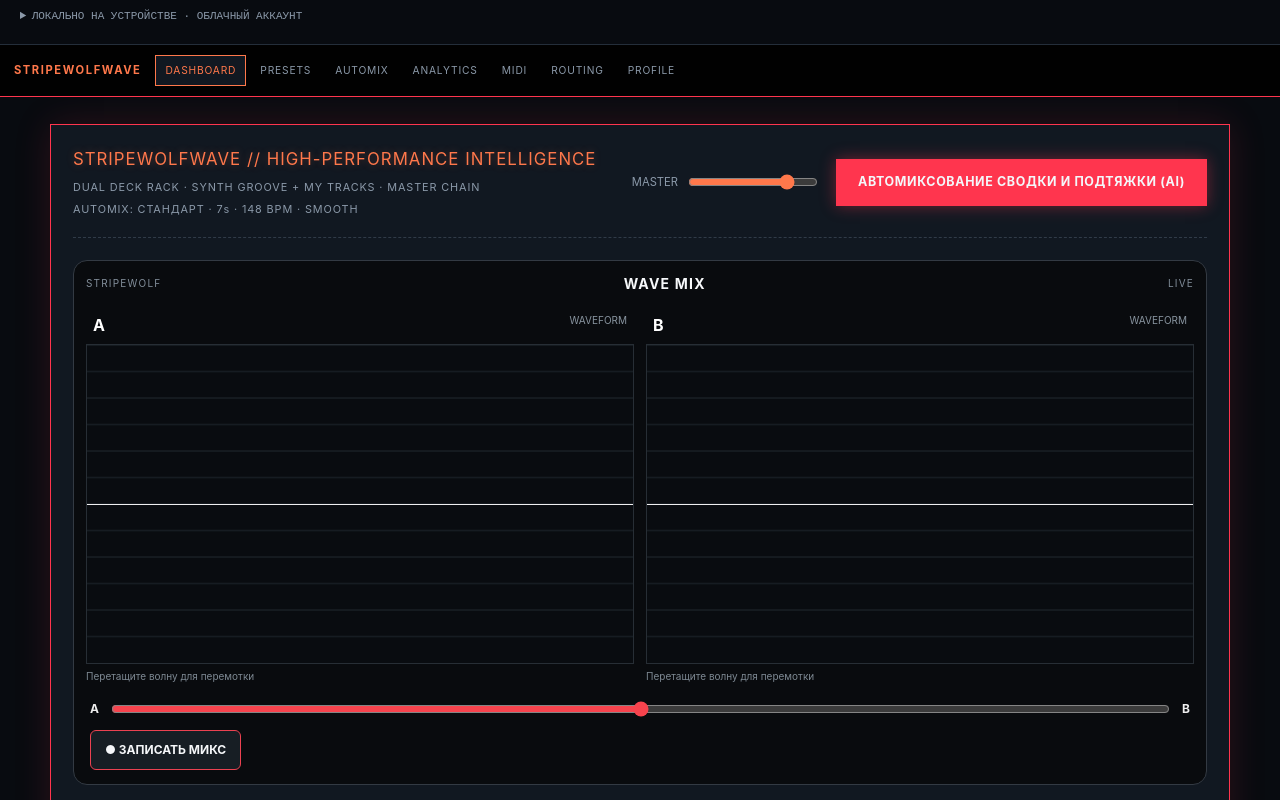
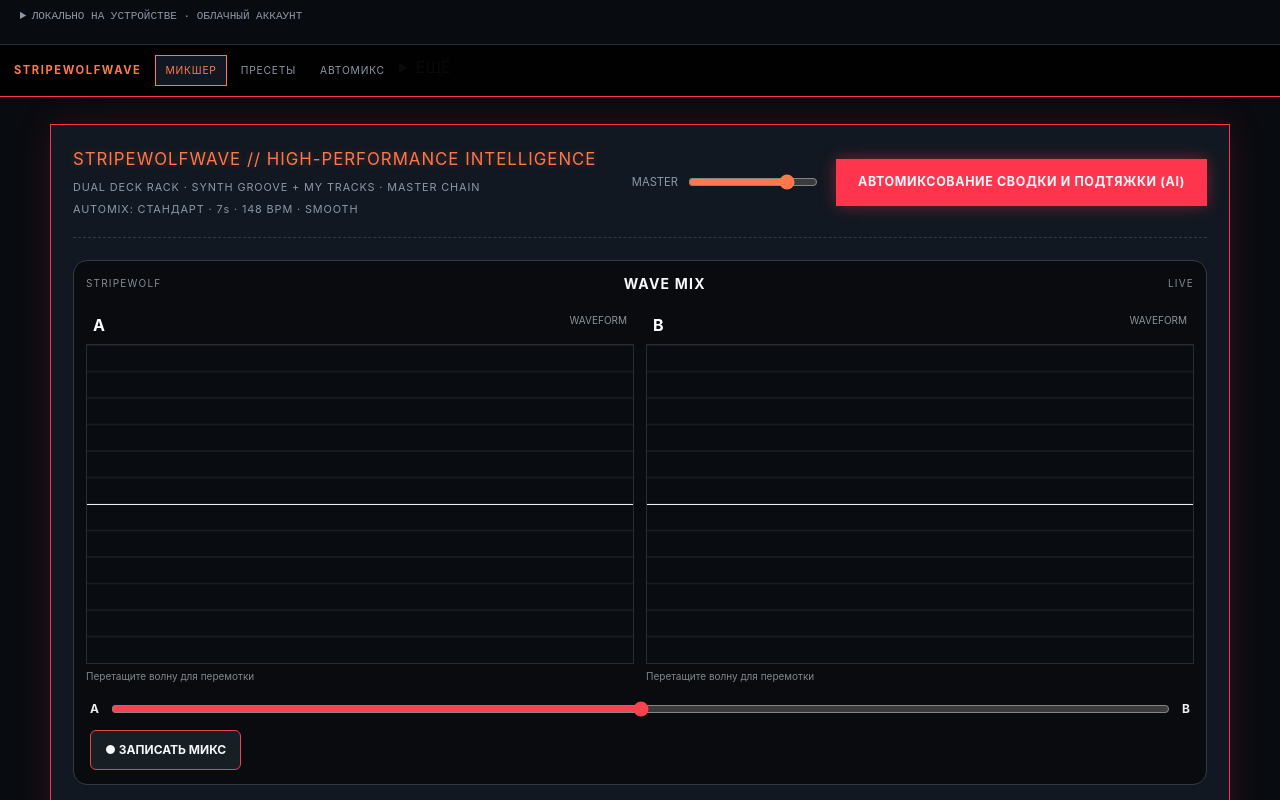
Before and after one commit to cocosend/stripewolf-wave-base44, a React (Vite) app: page /dashboard in a window 1280 px wide. Shown: the top 800 px of the page. Built offline with nearby package versions, Linux system fonts and the light colour scheme; no server answers.

Commit message:
Simplify primary mixer navigation

```diff
--- a/src/recovered.js
+++ b/src/recovered.js
@@ -658,25 +658,26 @@ function useEngine() {
 }
 var zg = [{
   to: `/dashboard`,
-  label: `DASHBOARD`
+  label: `МИКШЕР`
 }, {
   to: `/presets`,
-  label: `PRESETS`
+  label: `ПРЕСЕТЫ`
 }, {
   to: `/automix-settings`,
-  label: `AUTOMIX`
-}, {
+  label: `АВТОМИКС`
+}];
+var secondaryNavigation = [{
   to: `/analytics`,
-  label: `ANALYTICS`
+  label: `Аналитика`
 }, {
   to: `/hardware-setup`,
   label: `MIDI`
 }, {
   to: `/audio-routing`,
-  label: `ROUTING`
+  label: `Аудиомаршруты`
 }, {
   to: `/profile`,
-  label: `PROFILE`
+  label: `Профиль`
 }];
 function Layout() {
   return (0, L.jsx)(EngineProvider, {
@@ -687,15 +688,31 @@ function Layout() {
         children: [(0, L.jsx)(`div`, {
           className: `sw-brand`,
           children: `STRIPEWOLFWAVE`
-        }), (0, L.jsx)(`nav`, {
+        }), (0, L.jsxs)(`nav`, {
           className: `sw-nav`,
-          children: zg.map(e => (0, L.jsx)($s, {
+          "aria-label": `Основная навигация`,
+          children: [zg.map(e => (0, L.jsx)($s, {
             to: e.to,
             className: ({
               isActive: e
             }) => `sw-nav-link ${e ? `active` : ``}`,
             children: e.label
-          }, e.to))
+          }, e.to)), (0, L.jsxs)(`details`, {
+            className: `sw-more`,
+            children: [(0, L.jsx)(`summary`, {
+              children: `ЕЩЁ`
+            }), (0, L.jsx)(`div`, {
+              className: `sw-more-links`,
+              children: secondaryNavigation.map(e => (0, L.jsx)($s, {
+                to: e.to,
+                className: ({
+                  isActive: e
+                }) => `sw-nav-link ${e ? `active` : ``}`,
+                onClick: e => { e.currentTarget.closest(`details`).open = !1; },
+                children: e.label
+              }, e.to))
+            })]
+          })]
         })]
       }), (0, L.jsx)(`main`, {
         children: (0, L.jsx)(us, {})
```
